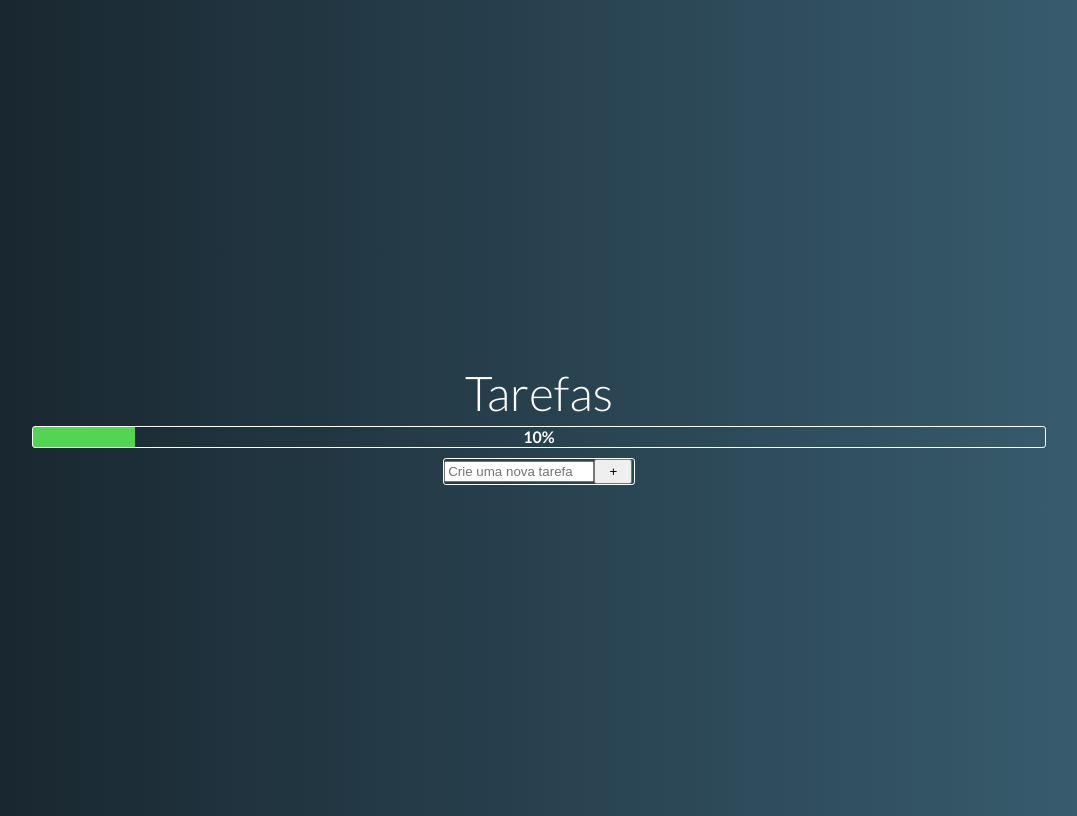
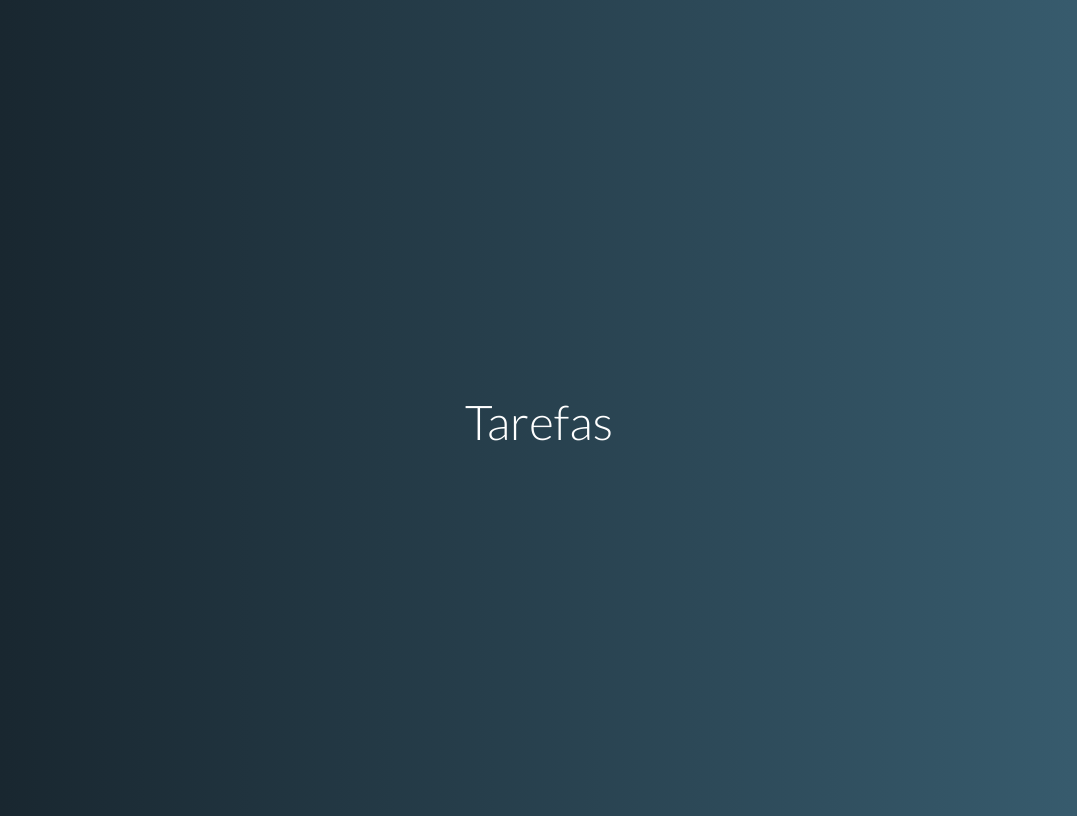
Before and after one commit to tassio72/TO-DOProject, a Vue app: page / in a window 1280 px wide. Shown: the whole page, without its empty margins (101-1178 px from the left). Built offline with nearby package versions, Linux system fonts and the light colour scheme.

Commit message:
estrutura do projeto

```diff
--- a/src/App.vue
+++ b/src/App.vue
@@ -1,18 +1,11 @@
 <template>
 	<div id="app">
 		<h1>Tarefas</h1>
-		<app-bar> </app-bar>
-
-		<app-taks/>
 	</div>
 </template>
 
 <script>
-import Bar from './componentes/Bar'
-import NewTaks from './componentes/NewTaks'
-
 export default {
-	components: { 'app-bar': Bar, 'app-taks': NewTaks},
 
 }
 </script>
--- a/src/componentes/Bar.vue
+++ /dev/null
@@ -1,52 +0,0 @@
-<template>
-
-    <div  class="barra-externa">
-        {{ `${bar}%` }}
-        <div class='interna' :style="{'width': `${bar}%`}"> </div>
-    </div>
-
-
-</template>
-
-<script>
-// "
-export default {
-
-    data() {
-		return {
-			bar: '10'
-		}
-    },
-    computed: {
-        setBar() {
-
-        }
-    }
-
-}
-</script>
-
-<style scoped>
-
-    .barra-externa {
-        width: 80%;
-        height: 20px;
-        border: 1px solid white;
-        border-radius: 3px;
-        position: relative;
-        text-align: center;
-        font-weight: 600;
-
-    }
-
-    .interna  {
-        background: rgb(83, 212, 83);
-        height: 100%;
-        width: 70%;
-        position: absolute;
-        z-index: -1;
-        left: 0;
-        bottom: 0.0px;
-    }
-
-</style>
--- a/src/componentes/NewTaks.vue
+++ /dev/null
@@ -1,69 +0,0 @@
-<template>
-    <div class="make-taks">
-
-        <div class="btn">
-            <input @keyup.enter="taks.push($event.target.value)" type="text" placeholder="Crie uma nova tarefa"/><button> + </button>
-        </div>
-
-        <app-taks-new v-for='(tak, index) in taks' :key='index'>
-        <p> {{ tak }} </p>
-
-        </app-taks-new >
-
-
-    </div>
-
-
-</template>
-
-<script>
-
-import Taks from './Taks'
-
-export default {
-    components: {
-        'app-taks-new': Taks
-    },
-    data() {
-        return {
-            taks: []
-        }
-    },
-    methods: {
-
-    },
-    created() {
-        console.log(this.taks)
-    }
-
-}
-</script>
-
-<style scoped>
-    .make-taks {
-        width: 15%;
-        height: 25px;
-        border: 1px solid white;
-        border-radius: 3px;
-        color: white;
-        padding: 0%;
-        margin-top: 10px;
-    }
-
-    .btn {
-        width: 100%;
-        height: 100%;
-
-    }
-    .btn input {
-        width: 75%;
-
-    }
-
-    .btn button {
-        width: 20%;
-
-        height: 100%;
-    }
-
-</style>
--- a/src/componentes/Taks.vue
+++ /dev/null
@@ -1,17 +0,0 @@
-<template>
-    <div class="taks">
-
-        <slot> </slot>
-
-    </div>
-</template>
-
-<script>
-export default {
-
-}
-</script>
-
-<style>
-
-</style>
```
Also changed, not shown: 2 other files (tests, documents, lock files or other folders).
